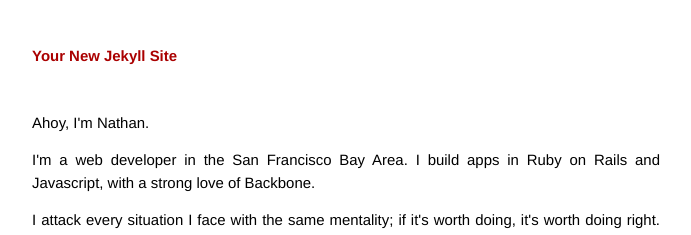
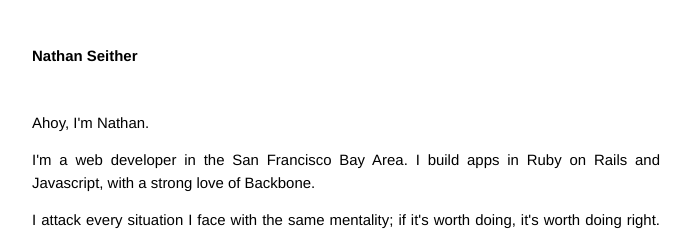
Before and after one commit to Supernats/Supernats.github.io, a Jekyll site: the page built from index.html, in a window 1280 px wide. Shown: the top 235 px of the page, without its empty margins (294-985 px from the left). Built offline with Jekyll 4.4.1, drawn with Linux system fonts in a browser that asks for light colours; Markdown is read by kramdown in place of the engine named in the settings.

```diff
--- a/_layouts/default.html
+++ b/_layouts/default.html
@@ -17,7 +17,7 @@
 
         <div class="site">
           <div class="header">
-            <h1 class="title"><a href="/">{{ site.name }}</a></h1>
+            <h1 class="title">Nathan Seither</h1>
           </div>
 
           {{ content }}
```
